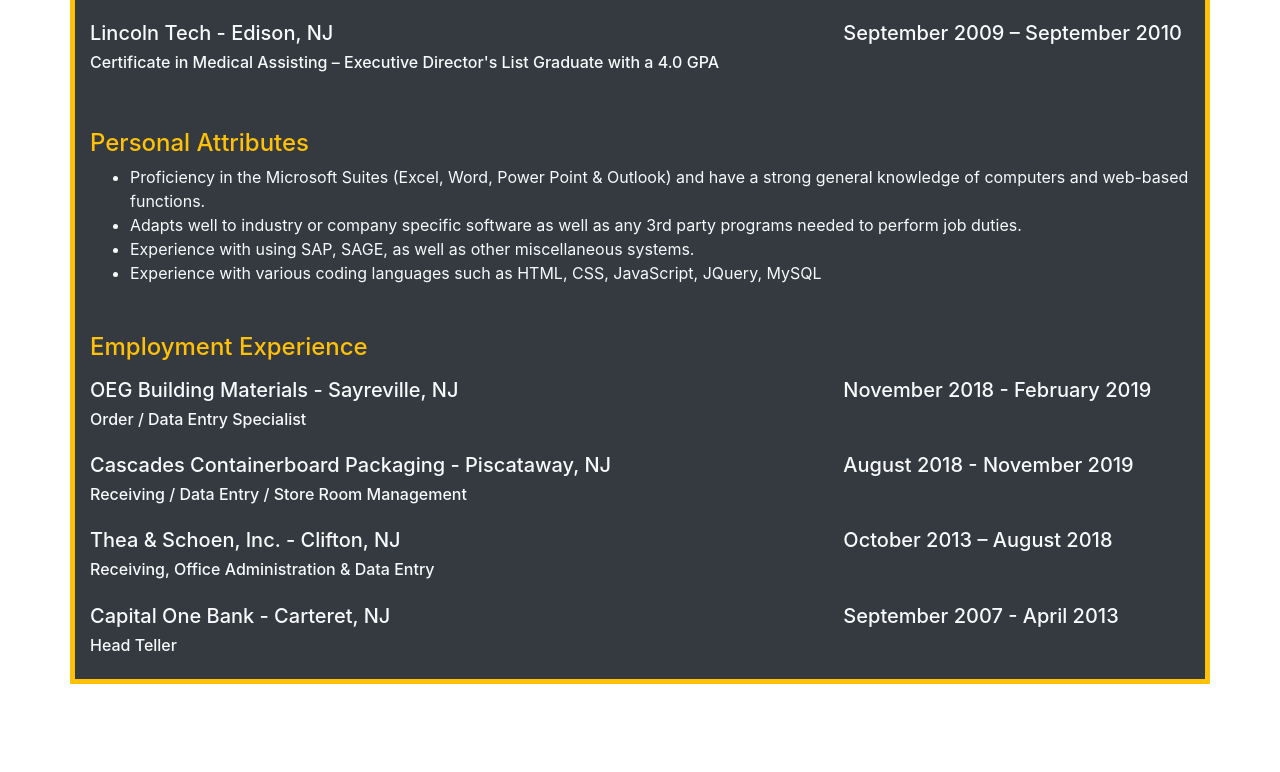
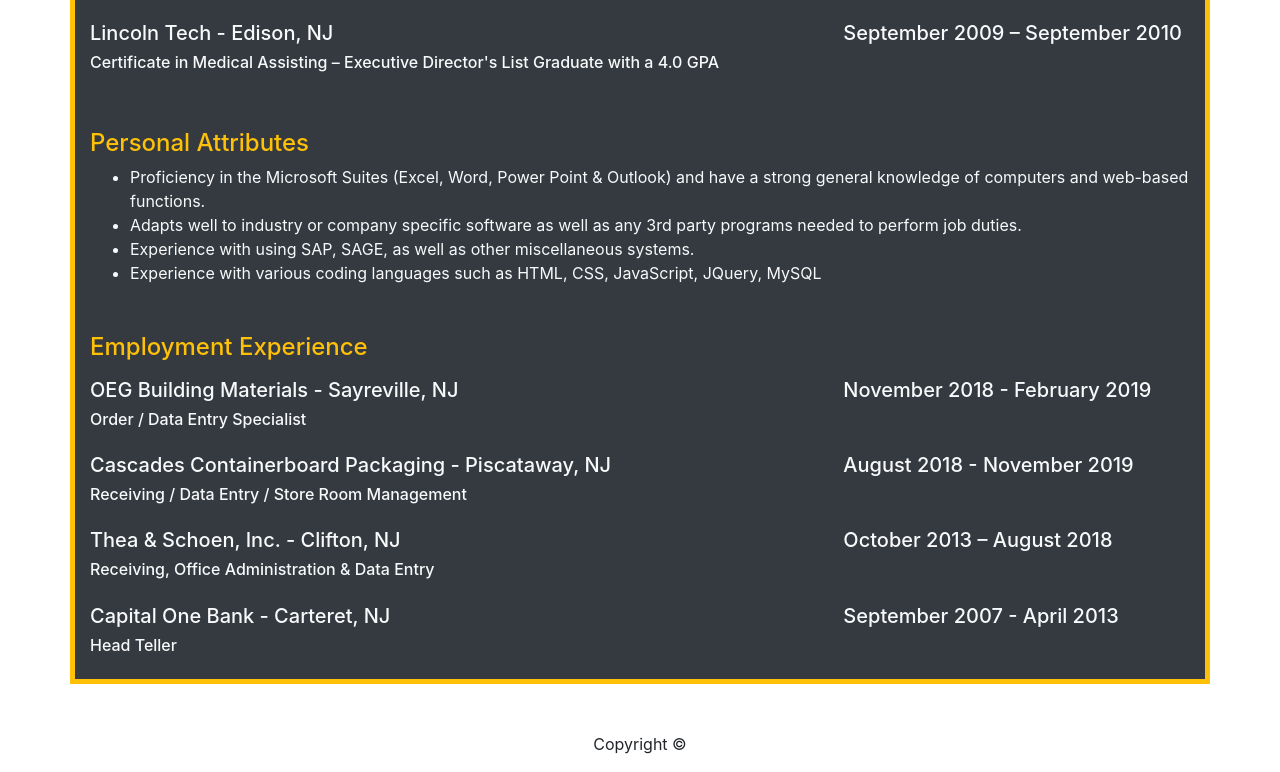
Before and after one commit to CerberusC24/Bootstrap-Portfolio, a plain HTML site: page resume.html in a window 1280 px wide. Shown: the part 366-1138 px from the top of the page. Before the commit the page ends 1050 px from the top, so only its background shows below. Drawn offline with nearby package versions, Linux system fonts and the light colour scheme; a web font is replaced by a local one.

Commit message:
finaized

```diff
--- a/resume.html
+++ b/resume.html
@@ -184,9 +184,12 @@
         <h6>Head Teller</h6>
       </div>
     </div>
-
-
   </div>
+  <footer>
+      <div class="container text-center mt-5 mb-3">
+        Copyright &copy;
+      </div>
+    </footer>
 
 
   <script src="https://cdnjs.cloudflare.com/ajax/libs/jquery/3.3.1/jquery.slim.min.js"></script>
```
